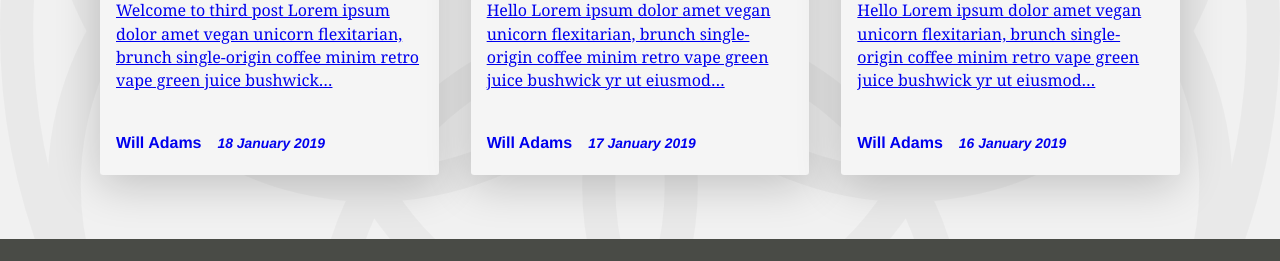
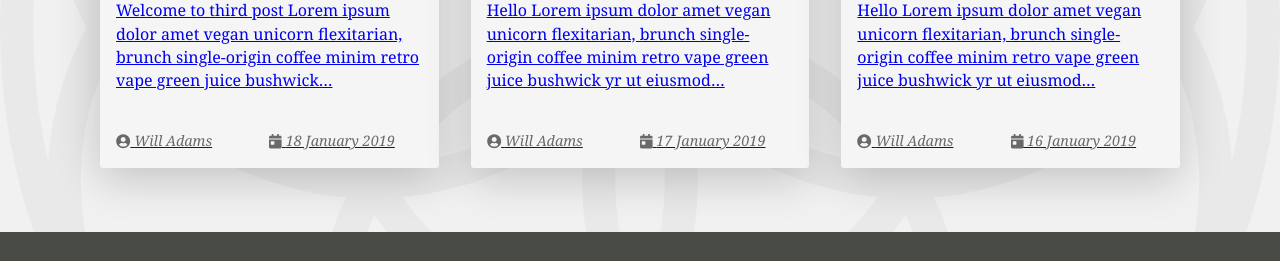
Before and after one commit to bushblade/bushblade-knives-website, a Gatsby site: page /posts in a window 1280 px wide. Shown: the part 499-760 px from the top of the page. Built offline with nearby package versions, Linux system fonts and the light colour scheme; Gatsby itself is replaced by a stand-in of ours; some packages are replaced by stand-ins of ours; a web font is replaced by a local one; what typography-theme-moraga would draw is missing.

Commit message:
final card styles

```diff
--- a/src/components/postsCard.js
+++ b/src/components/postsCard.js
@@ -1,5 +1,7 @@
 import React, { useState } from 'react'
 import styled, { css } from 'styled-components'
+import { FontAwesomeIcon } from '@fortawesome/react-fontawesome'
+import { faCalendarDay, faUserCircle } from '@fortawesome/free-solid-svg-icons'
 
 const Card = styled.div`
   box-shadow: -1px 10px 45px 0px rgba(0, 0, 0, 0.2);
@@ -19,9 +21,22 @@ const CardHeader = styled.div`
   position: relative;
   border-bottom: 5px solid #c2c2a4;
   img {
-    max-height: 200px;
+    height: 200px;
     flex-grow: 1;
     object-fit: cover;
+  }
+  ::after {
+    content: '';
+    border-right: 8px solid #c2c2a4;
+    border-bottom: 8px solid #c2c2a4;
+    border-top: 8px solid transparent;
+    border-left: 8px solid transparent;
+    border-radius: 2px;
+    position: absolute;
+    bottom: -12px;
+    left: 50%;
+    margin-left: -8px;
+    transform: rotate(45deg);
   }
 `
 
@@ -45,14 +60,13 @@ const CardContent = styled.div`
 `
 
 const CardFooter = styled.div`
+  display: grid;
+  grid-template-columns: 1fr 1fr;
   padding: 0 1rem;
-  h4,
-  h5 {
-    display: inline-block;
-  }
-  h4 {
-    padding-right: 1rem;
-  }
+  margin-bottom: 1rem;
+  color: dimgrey;
+  font-style: italic;
+  font-size: 0.9rem;
 `
 
 const postsCard = ({
@@ -78,10 +92,12 @@ const postsCard = ({
             <p>{excerpt}</p>
           </CardContent>
           <CardFooter>
-            <h4>{author}</h4>
-            <h5>
-              <em>{date}</em>
-            </h5>
+            <div>
+              <FontAwesomeIcon icon={faUserCircle} /> {author}
+            </div>
+            <div>
+              <FontAwesomeIcon icon={faCalendarDay} /> {date}
+            </div>
           </CardFooter>
         </div>
       </a>
```
